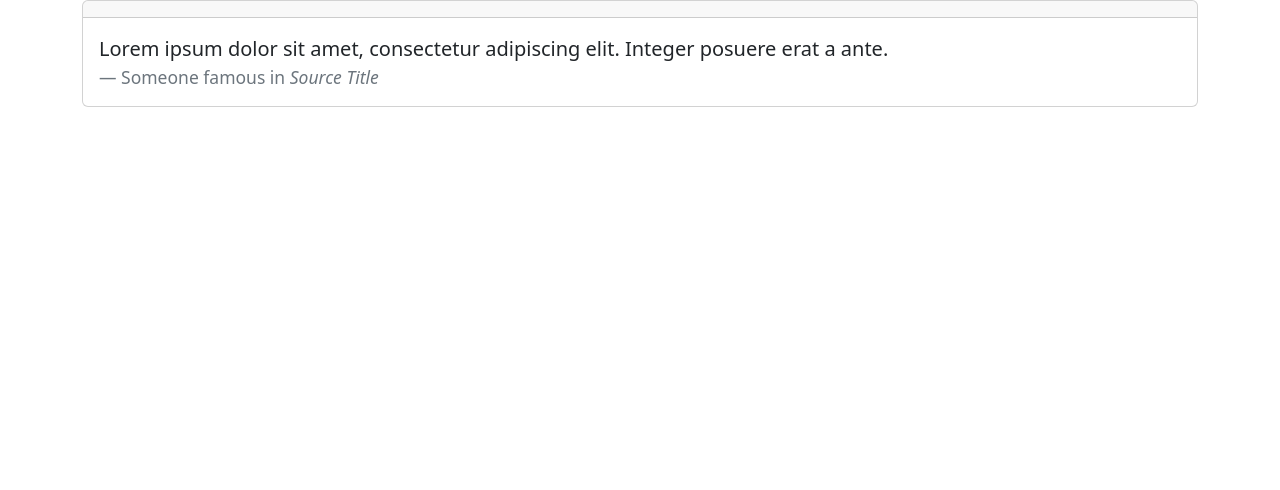
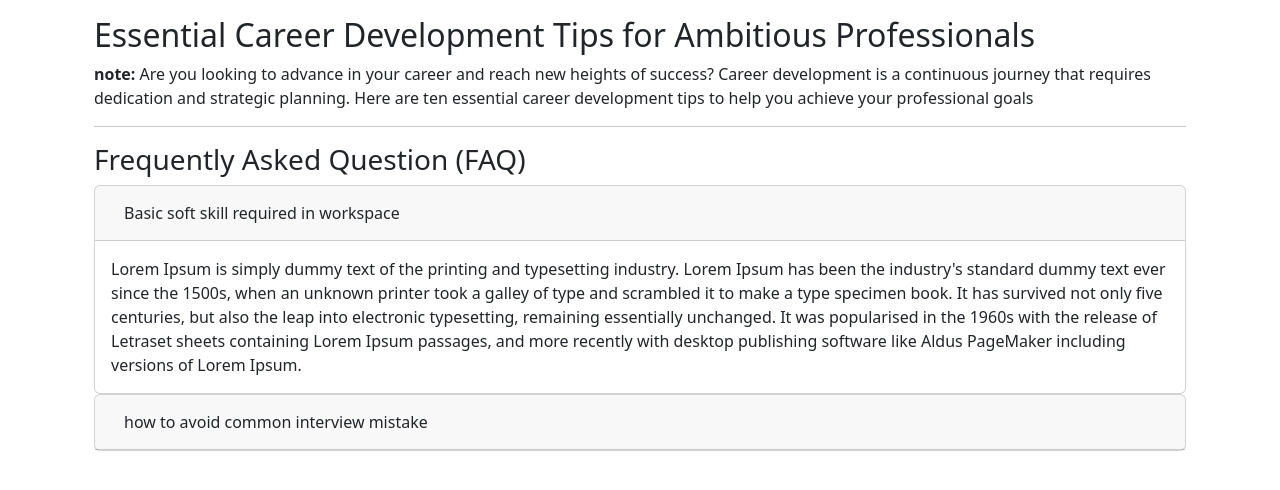
Before and after one commit to Prakash5209/job_portal, a Django app: page /blog_post/articles/ in a window 1280 px wide. Shown: the part 56-546 px from the top of the page. Run offline with Django 4.2, Linux system fonts and the light colour scheme; data comes from the database, SQL or seed files in the repository; both versions use the stored data as it was after the commit; some libraries are stand-ins or nearby versions.

Commit message:
blog added faq

```diff
--- a/blog_post/models.py
+++ b/blog_post/models.py
@@ -5,4 +5,4 @@ class Faq_model(models.Model):
 	description = models.TextField()
 
 	def __str__(self):
-		return title
+		return self.title
--- a/blog_post/templates/blog.html
+++ b/blog_post/templates/blog.html
@@ -3,13 +3,27 @@
 	<title>articles</title>
 {% endblock %}
 {% block content %}
-<div class="card">
-  <div class="card-header">{{modl.title}}</div>
-  <div class="card-body">
-    <blockquote class="blockquote mb-0">
-      <p>Lorem ipsum dolor sit amet, consectetur adipiscing elit. Integer posuere erat a ante.</p>
-      <footer class="blockquote-footer">Someone famous in <cite title="Source Title">Source Title</cite></footer>
-    </blockquote>
+
+
+
+<div class="container mt-3">
+  <h2>Essential Career Development Tips for Ambitious Professionals</h2>
+  <p><strong>note: </strong>Are you looking to advance in your career and reach new heights of success? Career development is a continuous journey that requires dedication and strategic planning. Here are ten essential career development tips to help you achieve your professional goals</p>
+
+  <hr>
+  <h3>Frequently Asked Question (FAQ)</h3>
+  <div id="accordion">
+  	{% for modl in modls %}
+    <div class="card">
+      <div class="card-header">
+        <a class="btn" data-bs-toggle="collapse" href="#{{modl.id}}">{{modl.title}}</a>
+      </div>
+      <div id="{{modl.id}}" class="collapse {% if modl.id == 1 %} show {% endif %}" data-bs-parent="#accordion">
+        <div class="card-body">{{modl.description}}</div>
+      </div>
+    </div>
+    {% endfor %}
   </div>
 </div>
+
 {% endblock %}
--- a/blog_post/views.py
+++ b/blog_post/views.py
@@ -3,6 +3,6 @@ from django.shortcuts import render
 from blog_post.models import Faq_model
 
 def blog(request):
-	modl = Faq_model.objects.all()
-	context = {'modl':modl}
+	modls = Faq_model.objects.all()
+	context = {'modls':modls}
 	return render(request,'blog.html',context)
```
Also changed, not shown: Essential Career Development Tips for Ambitious Professionals.txt (added, +19 -0 lines), db.sqlite3.
